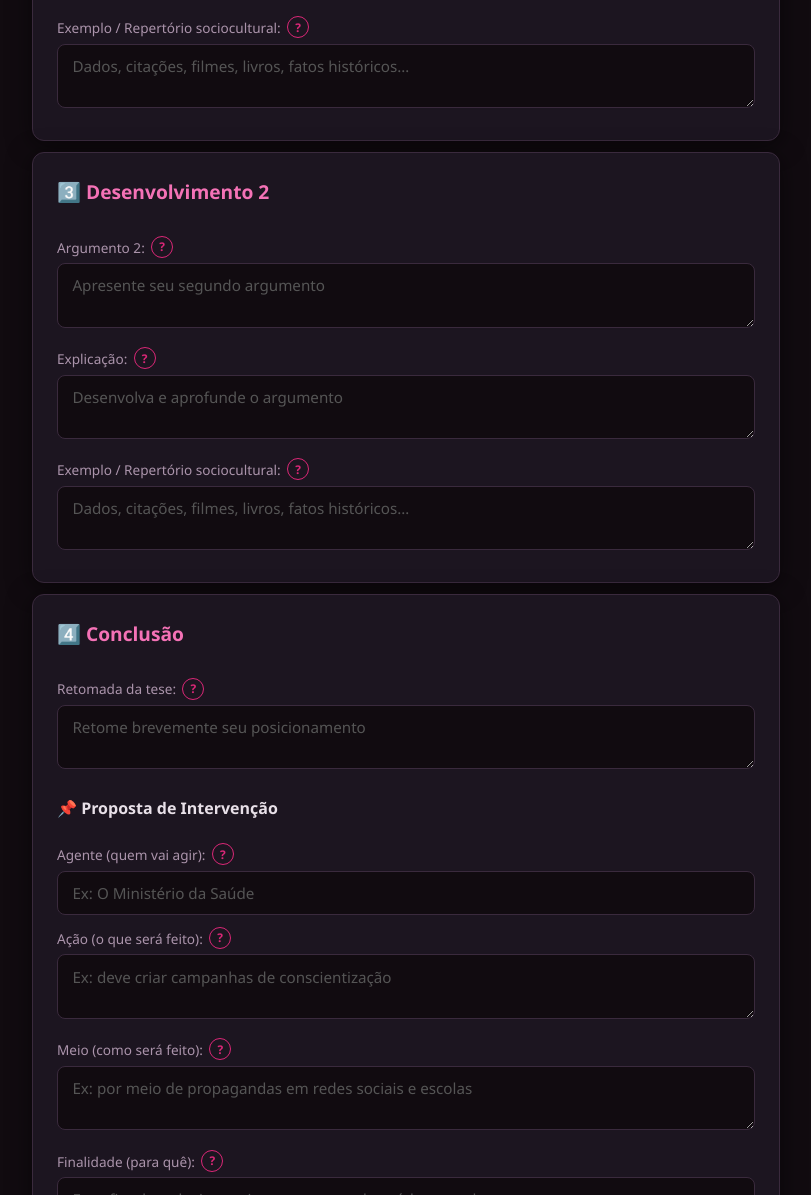
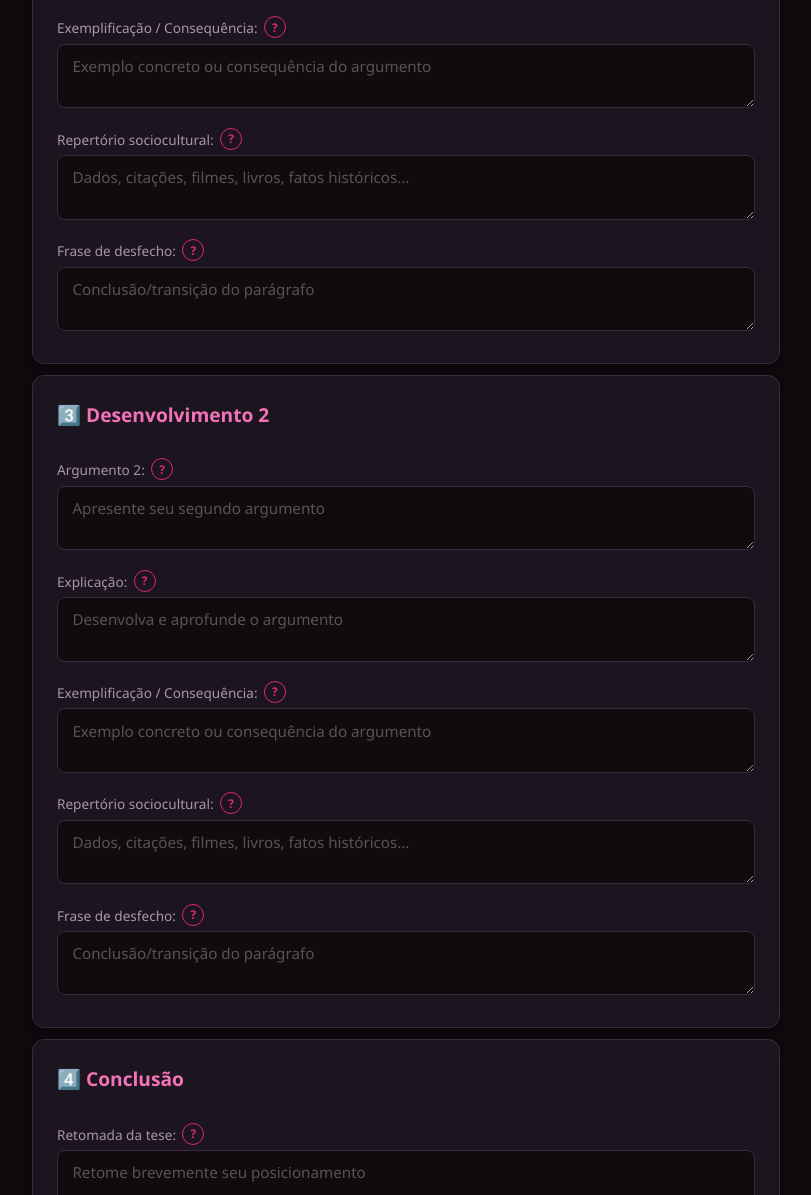
Before and after one commit to pedrotardem7/enem, a plain HTML site: page index.html in a window 1280 px wide. Shown: the part 1128-2323 px from the top of the page, without its empty margins (234-1045 px from the left). Drawn offline with Linux system fonts and the light colour scheme.

Commit message:
Add files via upload

```diff
--- a/index.html
+++ b/index.html
@@ -105,13 +105,31 @@
       <textarea id="d1-explicacao" rows="2" placeholder="Desenvolva e aprofunde o argumento"></textarea>
 
       <div class="label-row">
-        <label for="d1-repertorio">Exemplo / Repertório sociocultural:</label>
+        <label for="d1-exemplificacao">Exemplificação / Consequência:</label>
+        <button class="btn-dica" data-dica="d1-exemplificacao">?</button>
+      </div>
+      <div class="dica-contextual" id="dica-d1-exemplificacao" hidden>
+        Exemplifique o argumento com fatos concretos ou mostre as consequências. Use expressões como <em>"Por exemplo,"</em> ou <em>"Como resultado,"</em>.
+      </div>
+      <textarea id="d1-exemplificacao" rows="2" placeholder="Exemplo concreto ou consequência do argumento"></textarea>
+
+      <div class="label-row">
+        <label for="d1-repertorio">Repertório sociocultural:</label>
         <button class="btn-dica" data-dica="d1-repertorio">?</button>
       </div>
       <div class="dica-contextual" id="dica-d1-repertorio" hidden>
         Use um repertório <strong>legitimado</strong>: dados do IBGE, citações de filósofos (Bauman, Foucault, Hannah Arendt…), referências a filmes, livros, leis ou fatos históricos. Evite senso comum e achismos.
       </div>
       <textarea id="d1-repertorio" rows="2" placeholder="Dados, citações, filmes, livros, fatos históricos…"></textarea>
+
+      <div class="label-row">
+        <label for="d1-desfecho">Frase de desfecho:</label>
+        <button class="btn-dica" data-dica="d1-desfecho">?</button>
+      </div>
+      <div class="dica-contextual" id="dica-d1-desfecho" hidden>
+        Encerre o parágrafo com uma frase forte que retome sua tese ou prepare a transição. Use <em>"Assim,"</em> ou <em>"Portanto,"</em>.
+      </div>
+      <textarea id="d1-desfecho" rows="2" placeholder="Conclusão/transição do parágrafo"></textarea>
     </section>
 
     <!-- ========== DESENVOLVIMENTO 2 ========== -->
@@ -137,13 +155,31 @@
       <textarea id="d2-explicacao" rows="2" placeholder="Desenvolva e aprofunde o argumento"></textarea>
 
       <div class="label-row">
-        <label for="d2-repertorio">Exemplo / Repertório sociocultural:</label>
+        <label for="d2-exemplificacao">Exemplificação / Consequência:</label>
+        <button class="btn-dica" data-dica="d2-exemplificacao">?</button>
+      </div>
+      <div class="dica-contextual" id="dica-d2-exemplificacao" hidden>
+        Exemplifique o segundo argumento com fatos concretos ou mostre as consequências. Mantenha consistência com o repertório.
+      </div>
+      <textarea id="d2-exemplificacao" rows="2" placeholder="Exemplo concreto ou consequência do argumento"></textarea>
+
+      <div class="label-row">
+        <label for="d2-repertorio">Repertório sociocultural:</label>
         <button class="btn-dica" data-dica="d2-repertorio">?</button>
       </div>
       <div class="dica-contextual" id="dica-d2-repertorio" hidden>
         Use um repertório <strong>diferente</strong> do D1. Se usou um filósofo antes, tente agora um dado estatístico, uma lei ou um filme. Variedade de repertório mostra amplitude de conhecimento.
       </div>
       <textarea id="d2-repertorio" rows="2" placeholder="Dados, citações, filmes, livros, fatos históricos…"></textarea>
+
+      <div class="label-row">
+        <label for="d2-desfecho">Frase de desfecho:</label>
+        <button class="btn-dica" data-dica="d2-desfecho">?</button>
+      </div>
+      <div class="dica-contextual" id="dica-d2-desfecho" hidden>
+        Encerre o segundo parágrafo com uma frase que fortaleça sua argumentação e prepare para a conclusão.
+      </div>
+      <textarea id="d2-desfecho" rows="2" placeholder="Conclusão/transição do parágrafo"></textarea>
     </section>
 
     <!-- ========== CONCLUSÃO ========== -->
--- a/script.js
+++ b/script.js
@@ -9,10 +9,14 @@ document.addEventListener('DOMContentLoaded', () => {
     introTese:        document.getElementById('intro-tese'),
     d1Argumento:      document.getElementById('d1-argumento'),
     d1Explicacao:     document.getElementById('d1-explicacao'),
+    d1Exemplificacao: document.getElementById('d1-exemplificacao'),
     d1Repertorio:     document.getElementById('d1-repertorio'),
+    d1Desfecho:       document.getElementById('d1-desfecho'),
     d2Argumento:      document.getElementById('d2-argumento'),
     d2Explicacao:     document.getElementById('d2-explicacao'),
+    d2Exemplificacao: document.getElementById('d2-exemplificacao'),
     d2Repertorio:     document.getElementById('d2-repertorio'),
+    d2Desfecho:       document.getElementById('d2-desfecho'),
     concRetomada:     document.getElementById('conc-retomada'),
     concAgente:       document.getElementById('conc-agente'),
     concAcao:         document.getElementById('conc-acao'),
@@ -122,11 +126,11 @@ document.addEventListener('DOMContentLoaded', () => {
       .filter(Boolean).join(' ');
     if (intro) partes.push(intro);
 
-    const d1 = [limpar(campos.d1Argumento.value), limpar(campos.d1Explicacao.value), limpar(campos.d1Repertorio.value)]
+    const d1 = [limpar(campos.d1Argumento.value), limpar(campos.d1Explicacao.value), limpar(campos.d1Exemplificacao.value), limpar(campos.d1Repertorio.value), limpar(campos.d1Desfecho.value)]
       .filter(Boolean).join(' ');
     if (d1) partes.push(d1);
 
-    const d2 = [limpar(campos.d2Argumento.value), limpar(campos.d2Explicacao.value), limpar(campos.d2Repertorio.value)]
+    const d2 = [limpar(campos.d2Argumento.value), limpar(campos.d2Explicacao.value), limpar(campos.d2Exemplificacao.value), limpar(campos.d2Repertorio.value), limpar(campos.d2Desfecho.value)]
       .filter(Boolean).join(' ');
     if (d2) partes.push(d2);
 
@@ -277,11 +281,11 @@ document.addEventListener('DOMContentLoaded', () => {
       step: document.querySelector('.progresso-step[data-secao="intro"]'),
     },
     d1: {
-      campos: [campos.d1Argumento, campos.d1Explicacao, campos.d1Repertorio],
+      campos: [campos.d1Argumento, campos.d1Explicacao, campos.d1Exemplificacao, campos.d1Repertorio, campos.d1Desfecho],
       step: document.querySelector('.progresso-step[data-secao="d1"]'),
     },
     d2: {
-      campos: [campos.d2Argumento, campos.d2Explicacao, campos.d2Repertorio],
+      campos: [campos.d2Argumento, campos.d2Explicacao, campos.d2Exemplificacao, campos.d2Repertorio, campos.d2Desfecho],
       step: document.querySelector('.progresso-step[data-secao="d2"]'),
     },
     conc: {
```
